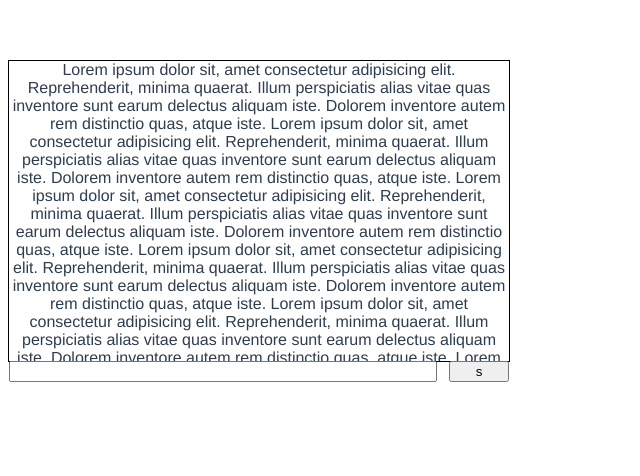
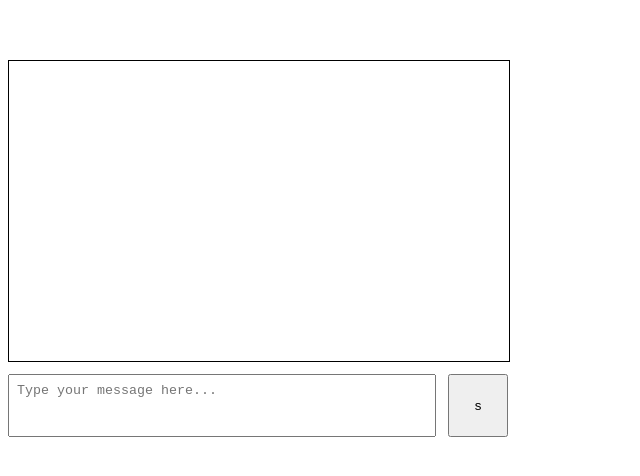
Before and after one commit to Sinthix/message-chat-exercise, a Vue app: page / in a window 1280 px wide. Shown: the top 476 px of the page, without its empty margins (0-640 px from the left). Built offline with nearby package versions, Linux system fonts and the light colour scheme.

Commit message:
feat: separates components

```diff
--- a/src/components/ChatComponent.vue
+++ b/src/components/ChatComponent.vue
@@ -1,39 +1,31 @@
 <template>
     <div class="chat-area">
-      <div class="conversation-area">
-        Lorem ipsum dolor sit, amet consectetur adipisicing elit. Reprehenderit, minima quaerat. Illum perspiciatis alias vitae quas inventore sunt earum delectus aliquam iste. Dolorem inventore autem rem distinctio quas, atque iste.
-        Lorem ipsum dolor sit, amet consectetur adipisicing elit. Reprehenderit, minima quaerat. Illum perspiciatis alias vitae quas inventore sunt earum delectus aliquam iste. Dolorem inventore autem rem distinctio quas, atque iste.
-        Lorem ipsum dolor sit, amet consectetur adipisicing elit. Reprehenderit, minima quaerat. Illum perspiciatis alias vitae quas inventore sunt earum delectus aliquam iste. Dolorem inventore autem rem distinctio quas, atque iste.
-        Lorem ipsum dolor sit, amet consectetur adipisicing elit. Reprehenderit, minima quaerat. Illum perspiciatis alias vitae quas inventore sunt earum delectus aliquam iste. Dolorem inventore autem rem distinctio quas, atque iste.
-        Lorem ipsum dolor sit, amet consectetur adipisicing elit. Reprehenderit, minima quaerat. Illum perspiciatis alias vitae quas inventore sunt earum delectus aliquam iste. Dolorem inventore autem rem distinctio quas, atque iste.
-        Lorem ipsum dolor sit, amet consectetur adipisicing elit. Reprehenderit, minima quaerat. Illum perspiciatis alias vitae quas inventore sunt earum delectus aliquam iste. Dolorem inventore autem rem distinctio quas, atque iste.
-        Lorem ipsum dolor sit, amet consectetur adipisicing elit. Reprehenderit, minima quaerat. Illum perspiciatis alias vitae quas inventore sunt earum delectus aliquam iste. Dolorem inventore autem rem distinctio quas, atque iste.
-      </div>
-      <div class="compose-area">
-        <input type="text">
-        <button>
-            s
-        </button>
-      </div>
+        <ConversationComponent />
+        <ComposeComponent />
     </div>
 </template>
+
+<script>
+import ConversationComponent from './chat-areas/ConversationComponent.vue';
+import ComposeComponent from './chat-areas/ComposeComponent.vue';
+
+export default {
+    components: {
+        ConversationComponent,
+        ComposeComponent
+    },
+  data() {
+    return {
+
+    };
+  },
+};
+</script>
 
 <style scoped>
 .chat-area {
     width: 500px;
     height: 300px;
-    border: 1px solid black;
 }
-.conversation-area {
-    width: 100%;
-    max-height: 300px;
-    overflow: scroll;
-    scrollbar-color: red orange;
-    scrollbar-width: thin;
-}
-.compose-area {
-    display: grid;
-    grid-template-columns: 1fr 60px;
-    grid-gap: 12px;
-}
+
 </style>
--- /dev/null
+++ b/src/components/chat-areas/ComposeComponent.vue
@@ -0,0 +1,32 @@
+<template>
+    <div class="compose-area">
+        <textarea placeholder="Type your message here..." name="chat-input" id="chatInput" rows="3"></textarea>
+        <button>
+            s
+        </button>
+    </div>
+</template>
+
+<script>
+export default {
+  data() {
+    return {
+
+    };
+  },
+};
+</script>
+
+<style scoped>
+.compose-area {
+    margin-top: 12px;
+    display: grid;
+    grid-template-columns: 1fr 60px;
+    grid-gap: 12px;
+}
+
+#chatInput {
+    resize: none;
+    padding: 8px;
+}
+</style>
--- /dev/null
+++ b/src/components/chat-areas/ConversationComponent.vue
@@ -0,0 +1,27 @@
+<template>
+    <div class="conversation-area">
+
+    </div>
+</template>
+
+<script>
+export default {
+  data() {
+    return {
+
+    };
+  },
+};
+</script>
+
+<style scoped>
+.conversation-area {
+    border: 1px solid black;
+    width: 100%;
+    min-height: 300px;
+    max-height: 300px;
+    overflow: scroll;
+    scrollbar-color: red orange;
+    scrollbar-width: thin;
+}
+</style>
```
